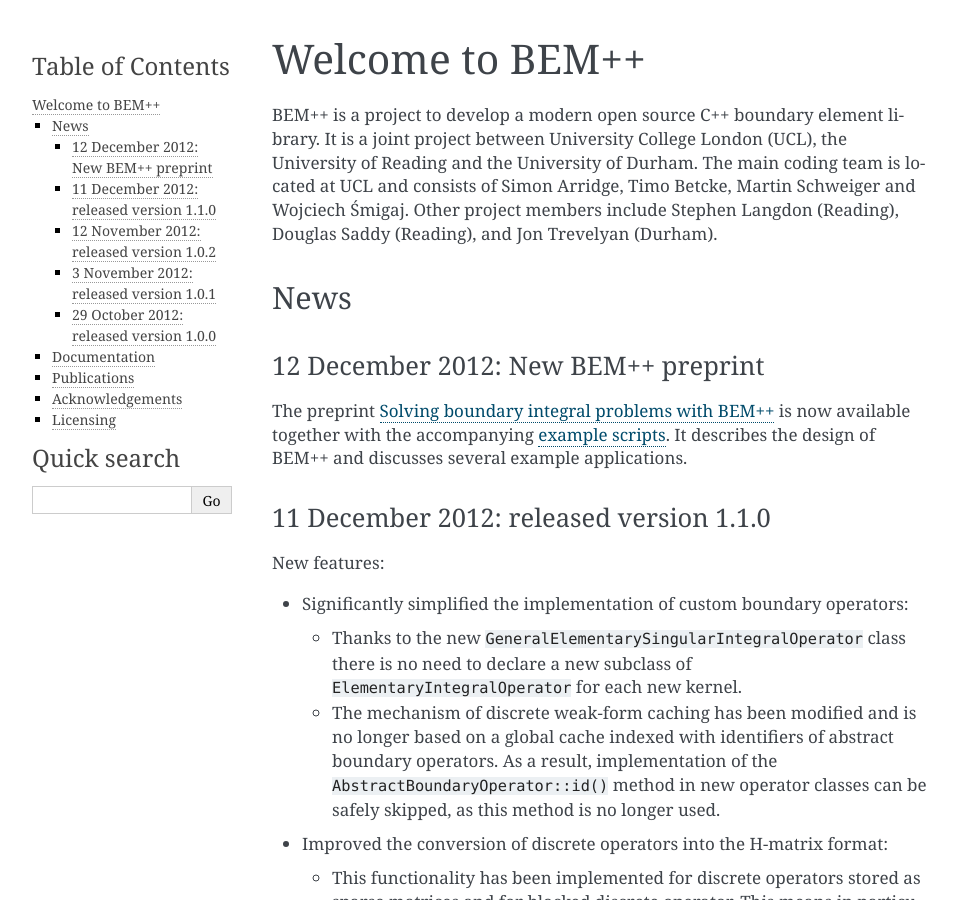
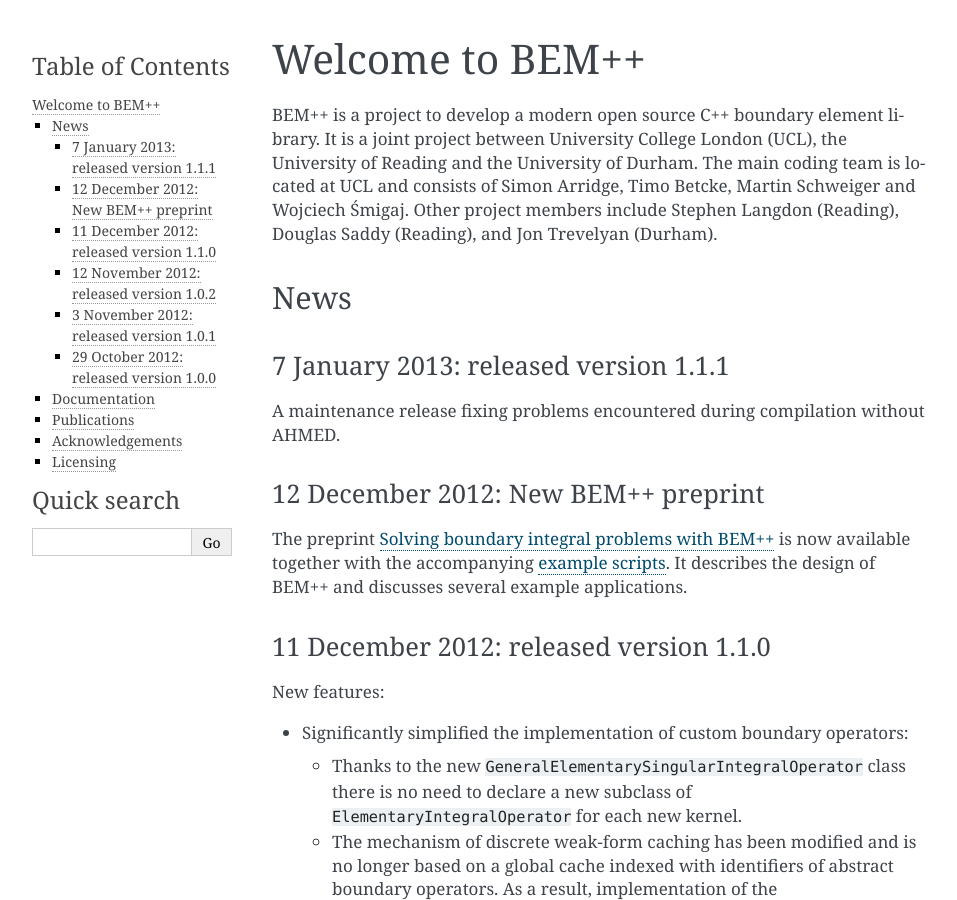
Before and after one commit to evantwout/web, a Sphinx documentation site: the page built from source/index.rst, in a window 1280 px wide and 900 px high. Shown: the whole window, without its empty margins (148-1105 px from the left). Built offline with Sphinx 7.4.7, drawn with Linux system fonts in a browser that asks for light colours; formulas are drawn with MathJax 3.

Commit message:
Added info about release 1.1.1.

```diff
--- a/source/index.rst
+++ b/source/index.rst
@@ -14,6 +14,12 @@
 
 News
 ----
+
+7 January 2013: released version 1.1.1
+......................................
+
+A maintenance release fixing problems encountered during compilation without
+AHMED.
 
 12 December 2012: New BEM++ preprint
 ........................................
```
